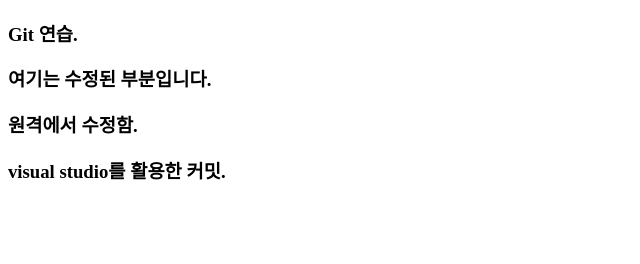
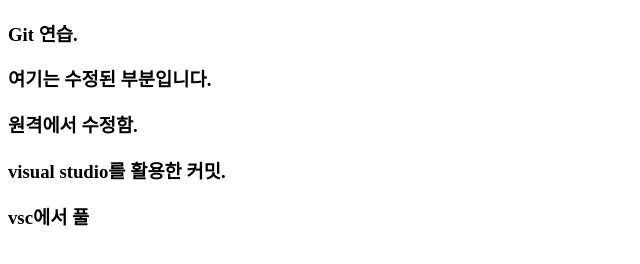
Before and after one commit to jwpumulo/html, a plain HTML site: page index.html in a window 1280 px wide. Shown: the whole page, without its empty margins (0-640 px from the left). Drawn offline with Linux system fonts and the light colour scheme.

Commit message:
Update index.html

```diff
--- a/index.html
+++ b/index.html
@@ -12,6 +12,7 @@
 <!-- 원격에서 수정한 내용입니다 -->
   <h3>원격에서 수정함.</h3>
   <h3>visual studio를 활용한 커밋.
+  <h3>vsc에서 풀</h3>
   </h3>
 </body>
 </html>
```
